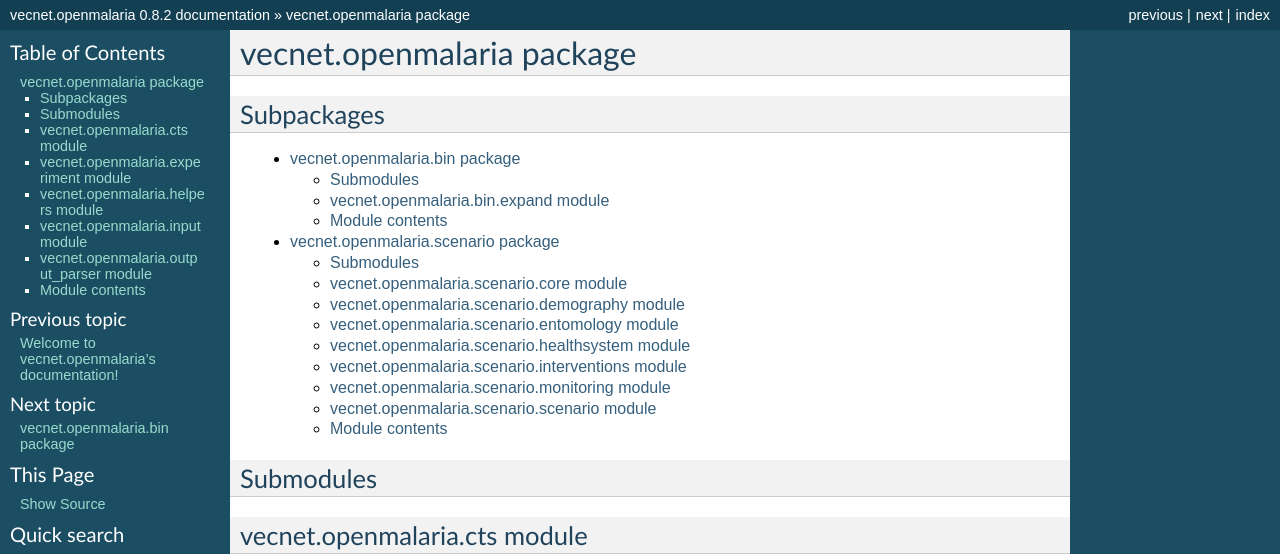
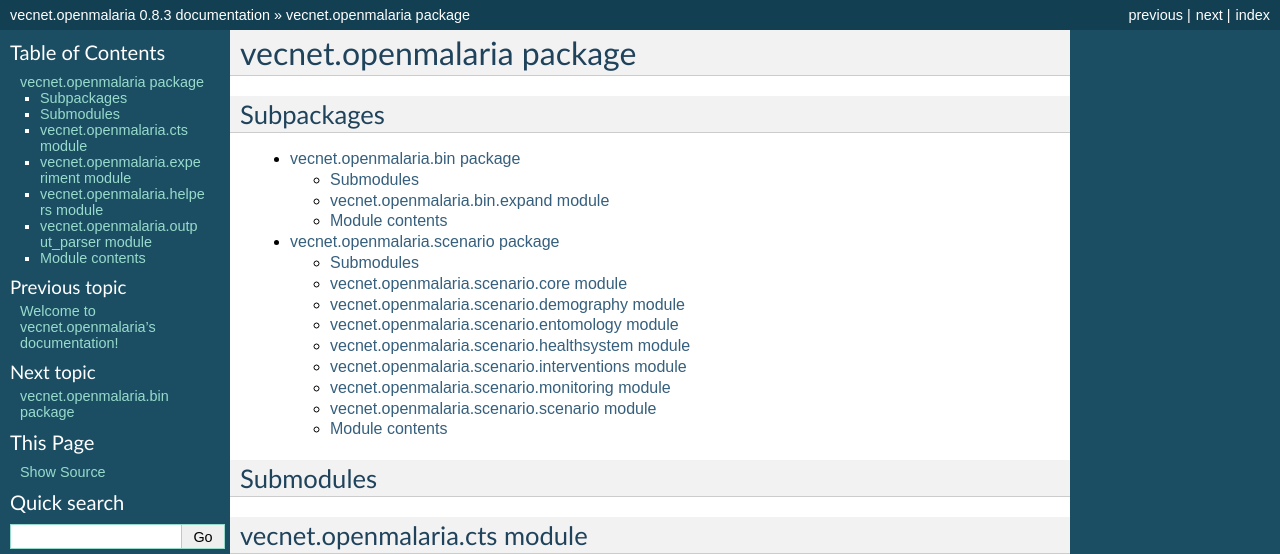
Before and after one commit to vecnet/vecnet.openmalaria, a Sphinx documentation site: the page built from docs/vecnet.openmalaria.rst, in a window 1280 px wide and 1400 px high. Shown: the top 554 px of the window. Built offline with Sphinx 7.4.7, drawn with Linux system fonts in a browser that asks for light colours; some of the changed text lies outside the part shown.

Commit message:
Update: Bump version number, log changes, and remove input subpackage docs entry. Closes #20.

```diff
--- a/docs/vecnet.openmalaria.rst
+++ b/docs/vecnet.openmalaria.rst
@@ -36,14 +36,6 @@ vecnet.openmalaria.helpers module
     :undoc-members:
     :show-inheritance:
 
-vecnet.openmalaria.input module
--------------------------------
-
-.. automodule:: vecnet.openmalaria.input
-    :members:
-    :undoc-members:
-    :show-inheritance:
-
 vecnet.openmalaria.output_parser module
 ---------------------------------------
 
--- a/vecnet/openmalaria/__about__.py
+++ b/vecnet/openmalaria/__about__.py
@@ -2,7 +2,7 @@
 # docs/conf.py
 
 # Some segments of public version identifer (PEP 440)
-VERSION_RELEASE = "0.8.2"
+VERSION_RELEASE = "0.8.3"
 VERSION_PRE_RELEASE = ""    # e.g., "a4", "b1", "rc3" or "" (final release)
 VERSION_POST_RELEASE = ""   # e.g., ".post1"
 
```
Also changed, not shown: README.md (+1 -1 lines), 1 other file.
